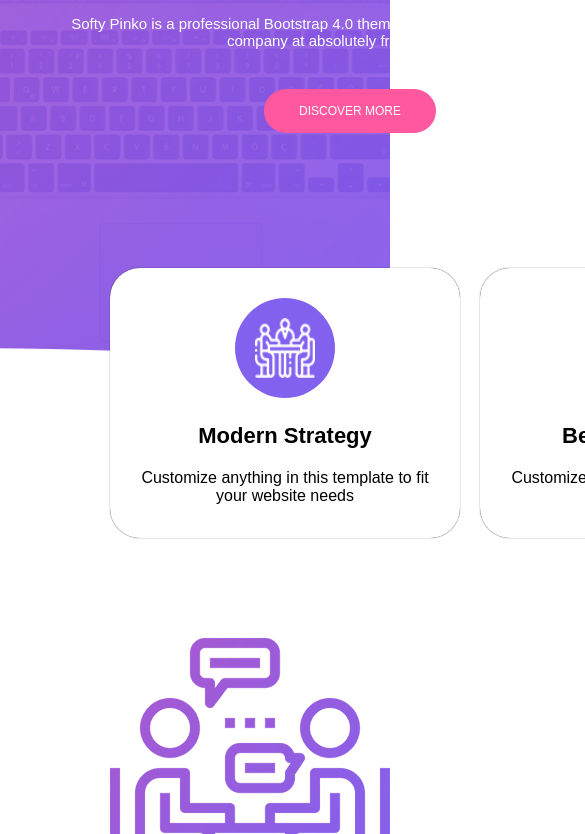
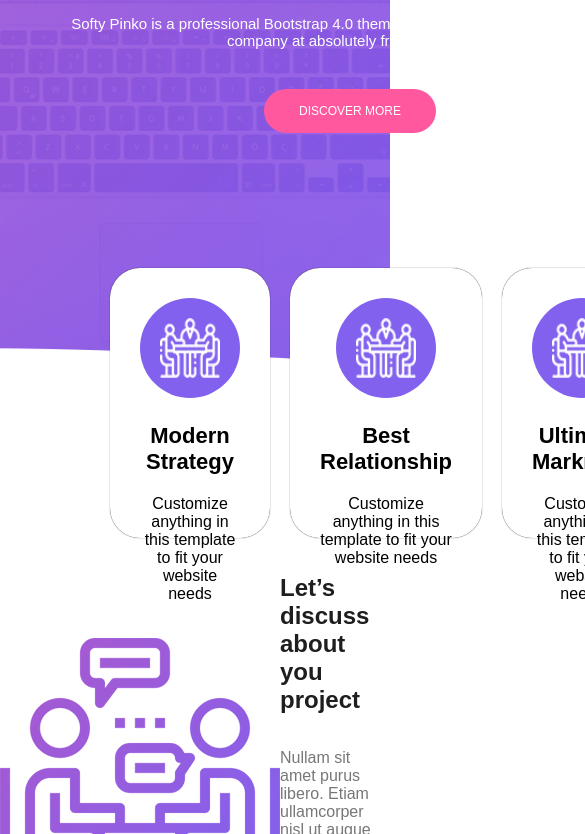
Before and after one commit to prasad-28/Softy-Pinko, a plain HTML site: page index.html in a window 390 px wide. Shown: the part 371-1205 px from the top of the page, 585 px wide, since content can reach past the window. Drawn offline with Linux system fonts and the light colour scheme; a web font is replaced by a local one.

Commit message:
new fonts added and resposive

```diff
--- /dev/null
+++ b/Style/fonts.css
@@ -0,0 +1,405 @@
+/* cyrillic-ext */
+@font-face {
+  font-family: 'Raleway';
+  font-style: normal;
+  font-weight: 100;
+  font-display: swap;
+  src: url(https://fonts.gstatic.com/s/raleway/v28/1Ptug8zYS_SKggPNyCAIT5lu.woff2) format('woff2');
+  unicode-range: U+0460-052F, U+1C80-1C88, U+20B4, U+2DE0-2DFF, U+A640-A69F, U+FE2E-FE2F;
+}
+/* cyrillic */
+@font-face {
+  font-family: 'Raleway';
+  font-style: normal;
+  font-weight: 100;
+  font-display: swap;
+  src: url(https://fonts.gstatic.com/s/raleway/v28/1Ptug8zYS_SKggPNyCkIT5lu.woff2) format('woff2');
+  unicode-range: U+0301, U+0400-045F, U+0490-0491, U+04B0-04B1, U+2116;
+}
+/* vietnamese */
+@font-face {
+  font-family: 'Raleway';
+  font-style: normal;
+  font-weight: 100;
+  font-display: swap;
+  src: url(https://fonts.gstatic.com/s/raleway/v28/1Ptug8zYS_SKggPNyCIIT5lu.woff2) format('woff2');
+  unicode-range: U+0102-0103, U+0110-0111, U+0128-0129, U+0168-0169, U+01A0-01A1, U+01AF-01B0, U+1EA0-1EF9, U+20AB;
+}
+/* latin-ext */
+@font-face {
+  font-family: 'Raleway';
+  font-style: normal;
+  font-weight: 100;
+  font-display: swap;
+  src: url(https://fonts.gstatic.com/s/raleway/v28/1Ptug8zYS_SKggPNyCMIT5lu.woff2) format('woff2');
+  unicode-range: U+0100-024F, U+0259, U+1E00-1EFF, U+2020, U+20A0-20AB, U+20AD-20CF, U+2113, U+2C60-2C7F, U+A720-A7FF;
+}
+/* latin */
+@font-face {
+  font-family: 'Raleway';
+  font-style: normal;
+  font-weight: 100;
+  font-display: swap;
+  src: url(https://fonts.gstatic.com/s/raleway/v28/1Ptug8zYS_SKggPNyC0ITw.woff2) format('woff2');
+  unicode-range: U+0000-00FF, U+0131, U+0152-0153, U+02BB-02BC, U+02C6, U+02DA, U+02DC, U+2000-206F, U+2074, U+20AC, U+2122, U+2191, U+2193, U+2212, U+2215, U+FEFF, U+FFFD;
+}
+/* cyrillic-ext */
+@font-face {
+  font-family: 'Raleway';
+  font-style: normal;
+  font-weight: 200;
+  font-display: swap;
+  src: url(https://fonts.gstatic.com/s/raleway/v28/1Ptug8zYS_SKggPNyCAIT5lu.woff2) format('woff2');
+  unicode-range: U+0460-052F, U+1C80-1C88, U+20B4, U+2DE0-2DFF, U+A640-A69F, U+FE2E-FE2F;
+}
+/* cyrillic */
+@font-face {
+  font-family: 'Raleway';
+  font-style: normal;
+  font-weight: 200;
+  font-display: swap;
+  src: url(https://fonts.gstatic.com/s/raleway/v28/1Ptug8zYS_SKggPNyCkIT5lu.woff2) format('woff2');
+  unicode-range: U+0301, U+0400-045F, U+0490-0491, U+04B0-04B1, U+2116;
+}
+/* vietnamese */
+@font-face {
+  font-family: 'Raleway';
+  font-style: normal;
+  font-weight: 200;
+  font-display: swap;
+  src: url(https://fonts.gstatic.com/s/raleway/v28/1Ptug8zYS_SKggPNyCIIT5lu.woff2) format('woff2');
+  unicode-range: U+0102-0103, U+0110-0111, U+0128-0129, U+0168-0169, U+01A0-01A1, U+01AF-01B0, U+1EA0-1EF9, U+20AB;
+}
+/* latin-ext */
+@font-face {
+  font-family: 'Raleway';
+  font-style: normal;
+  font-weight: 200;
+  font-display: swap;
+  src: url(https://fonts.gstatic.com/s/raleway/v28/1Ptug8zYS_SKggPNyCMIT5lu.woff2) format('woff2');
+  unicode-range: U+0100-024F, U+0259, U+1E00-1EFF, U+2020, U+20A0-20AB, U+20AD-20CF, U+2113, U+2C60-2C7F, U+A720-A7FF;
+}
+/* latin */
+@font-face {
+  font-family: 'Raleway';
+  font-style: normal;
+  font-weight: 200;
+  font-display: swap;
+  src: url(https://fonts.gstatic.com/s/raleway/v28/1Ptug8zYS_SKggPNyC0ITw.woff2) format('woff2');
+  unicode-range: U+0000-00FF, U+0131, U+0152-0153, U+02BB-02BC, U+02C6, U+02DA, U+02DC, U+2000-206F, U+2074, U+20AC, U+2122, U+2191, U+2193, U+2212, U+2215, U+FEFF, U+FFFD;
+}
+/* cyrillic-ext */
+@font-face {
+  font-family: 'Raleway';
+  font-style: normal;
+  font-weight: 300;
+  font-display: swap;
+  src: url(https://fonts.gstatic.com/s/raleway/v28/1Ptug8zYS_SKggPNyCAIT5lu.woff2) format('woff2');
+  unicode-range: U+0460-052F, U+1C80-1C88, U+20B4, U+2DE0-2DFF, U+A640-A69F, U+FE2E-FE2F;
+}
+/* cyrillic */
+@font-face {
+  font-family: 'Raleway';
+  font-style: normal;
+  font-weight: 300;
+  font-display: swap;
+  src: url(https://fonts.gstatic.com/s/raleway/v28/1Ptug8zYS_SKggPNyCkIT5lu.woff2) format('woff2');
+  unicode-range: U+0301, U+0400-045F, U+0490-0491, U+04B0-04B1, U+2116;
+}
+/* vietnamese */
+@font-face {
+  font-family: 'Raleway';
+  font-style: normal;
+  font-weight: 300;
+  font-display: swap;
+  src: url(https://fonts.gstatic.com/s/raleway/v28/1Ptug8zYS_SKggPNyCIIT5lu.woff2) format('woff2');
+  unicode-range: U+0102-0103, U+0110-0111, U+0128-0129, U+0168-0169, U+01A0-01A1, U+01AF-01B0, U+1EA0-1EF9, U+20AB;
+}
+/* latin-ext */
+@font-face {
+  font-family: 'Raleway';
+  font-style: normal;
+  font-weight: 300;
+  font-display: swap;
+  src: url(https://fonts.gstatic.com/s/raleway/v28/1Ptug8zYS_SKggPNyCMIT5lu.woff2) format('woff2');
+  unicode-range: U+0100-024F, U+0259, U+1E00-1EFF, U+2020, U+20A0-20AB, U+20AD-20CF, U+2113, U+2C60-2C7F, U+A720-A7FF;
+}
+/* latin */
+@font-face {
+  font-family: 'Raleway';
+  font-style: normal;
+  font-weight: 300;
+  font-display: swap;
+  src: url(https://fonts.gstatic.com/s/raleway/v28/1Ptug8zYS_SKggPNyC0ITw.woff2) format('woff2');
+  unicode-range: U+0000-00FF, U+0131, U+0152-0153, U+02BB-02BC, U+02C6, U+02DA, U+02DC, U+2000-206F, U+2074, U+20AC, U+2122, U+2191, U+2193, U+2212, U+2215, U+FEFF, U+FFFD;
+}
+/* cyrillic-ext */
+@font-face {
+  font-family: 'Raleway';
+  font-style: normal;
+  font-weight: 400;
+  font-display: swap;
+  src: url(https://fonts.gstatic.com/s/raleway/v28/1Ptug8zYS_SKggPNyCAIT5lu.woff2) format('woff2');
+  unicode-range: U+0460-052F, U+1C80-1C88, U+20B4, U+2DE0-2DFF, U+A640-A69F, U+FE2E-FE2F;
+}
+/* cyrillic */
+@font-face {
+  font-family: 'Raleway';
+  font-style: normal;
+  font-weight: 400;
+  font-display: swap;
+  src: url(https://fonts.gstatic.com/s/raleway/v28/1Ptug8zYS_SKggPNyCkIT5lu.woff2) format('woff2');
+  unicode-range: U+0301, U+0400-045F, U+0490-0491, U+04B0-04B1, U+2116;
+}
+/* vietnamese */
+@font-face {
+  font-family: 'Raleway';
+  font-style: normal;
+  font-weight: 400;
+  font-display: swap;
+  src: url(https://fonts.gstatic.com/s/raleway/v28/1Ptug8zYS_SKggPNyCIIT5lu.woff2) format('woff2');
+  unicode-range: U+0102-0103, U+0110-0111, U+0128-0129, U+0168-0169, U+01A0-01A1, U+01AF-01B0, U+1EA0-1EF9, U+20AB;
+}
+/* latin-ext */
+@font-face {
+  font-family: 'Raleway';
+  font-style: normal;
+  font-weight: 400;
+  font-display: swap;
+  src: url(https://fonts.gstatic.com/s/raleway/v28/1Ptug8zYS_SKggPNyCMIT5lu.woff2) format('woff2');
+  unicode-range: U+0100-024F, U+0259, U+1E00-1EFF, U+2020, U+20A0-20AB, U+20AD-20CF, U+2113, U+2C60-2C7F, U+A720-A7FF;
+}
+/* latin */
+@font-face {
+  font-family: 'Raleway';
+  font-style: normal;
+  font-weight: 400;
+  font-display: swap;
+  src: url(https://fonts.gstatic.com/s/raleway/v28/1Ptug8zYS_SKggPNyC0ITw.woff2) format('woff2');
+  unicode-range: U+0000-00FF, U+0131, U+0152-0153, U+02BB-02BC, U+02C6, U+02DA, U+02DC, U+2000-206F, U+2074, U+20AC, U+2122, U+2191, U+2193, U+2212, U+2215, U+FEFF, U+FFFD;
+}
+/* cyrillic-ext */
+@font-face {
+  font-family: 'Raleway';
+  font-style: normal;
+  font-weight: 500;
+  font-display: swap;
+  src: url(https://fonts.gstatic.com/s/raleway/v28/1Ptug8zYS_SKggPNyCAIT5lu.woff2) format('woff2');
+  unicode-range: U+0460-052F, U+1C80-1C88, U+20B4, U+2DE0-2DFF, U+A640-A69F, U+FE2E-FE2F;
+}
+/* cyrillic */
+@font-face {
+  font-family: 'Raleway';
+  font-style: normal;
+  font-weight: 500;
+  font-display: swap;
+  src: url(https://fonts.gstatic.com/s/raleway/v28/1Ptug8zYS_SKggPNyCkIT5lu.woff2) format('woff2');
+  unicode-range: U+0301, U+0400-045F, U+0490-0491, U+04B0-04B1, U+2116;
+}
+/* vietnamese */
+@font-face {
+  font-family: 'Raleway';
+  font-style: normal;
+  font-weight: 500;
+  font-display: swap;
+  src: url(https://fonts.gstatic.com/s/raleway/v28/1Ptug8zYS_SKggPNyCIIT5lu.woff2) format('woff2');
+  unicode-range: U+0102-0103, U+0110-0111, U+0128-0129, U+0168-0169, U+01A0-01A1, U+01AF-01B0, U+1EA0-1EF9, U+20AB;
+}
+/* latin-ext */
+@font-face {
+  font-family: 'Raleway';
+  font-style: normal;
+  font-weight: 500;
+  font-display: swap;
+  src: url(https://fonts.gstatic.com/s/raleway/v28/1Ptug8zYS_SKggPNyCMIT5lu.woff2) format('woff2');
+  unicode-range: U+0100-024F, U+0259, U+1E00-1EFF, U+2020, U+20A0-20AB, U+20AD-20CF, U+2113, U+2C60-2C7F, U+A720-A7FF;
+}
+/* latin */
+@font-face {
+  font-family: 'Raleway';
+  font-style: normal;
+  font-weight: 500;
+  font-display: swap;
+  src: url(https://fonts.gstatic.com/s/raleway/v28/1Ptug8zYS_SKggPNyC0ITw.woff2) format('woff2');
+  unicode-range: U+0000-00FF, U+0131, U+0152-0153, U+02BB-02BC, U+02C6, U+02DA, U+02DC, U+2000-206F, U+2074, U+20AC, U+2122, U+2191, U+2193, U+2212, U+2215, U+FEFF, U+FFFD;
+}
+/* cyrillic-ext */
+@font-face {
+  font-family: 'Raleway';
+  font-style: normal;
+  font-weight: 600;
+  font-display: swap;
+  src: url(https://fonts.gstatic.com/s/raleway/v28/1Ptug8zYS_SKggPNyCAIT5lu.woff2) format('woff2');
+  unicode-range: U+0460-052F, U+1C80-1C88, U+20B4, U+2DE0-2DFF, U+A640-A69F, U+FE2E-FE2F;
+}
+/* cyrillic */
+@font-face {
+  font-family: 'Raleway';
+  font-style: normal;
+  font-weight: 600;
+  font-display: swap;
+  src: url(https://fonts.gstatic.com/s/raleway/v28/1Ptug8zYS_SKggPNyCkIT5lu.woff2) format('woff2');
+  unicode-range: U+0301, U+0400-045F, U+0490-0491, U+04B0-04B1, U+2116;
+}
+/* vietnamese */
+@font-face {
+  font-family: 'Raleway';
+  font-style: normal;
+  font-weight: 600;
+  font-display: swap;
+  src: url(https://fonts.gstatic.com/s/raleway/v28/1Ptug8zYS_SKggPNyCIIT5lu.woff2) format('woff2');
+  unicode-range: U+0102-0103, U+0110-0111, U+0128-0129, U+0168-0169, U+01A0-01A1, U+01AF-01B0, U+1EA0-1EF9, U+20AB;
+}
+/* latin-ext */
+@font-face {
+  font-family: 'Raleway';
+  font-style: normal;
+  font-weight: 600;
+  font-display: swap;
+  src: url(https://fonts.gstatic.com/s/raleway/v28/1Ptug8zYS_SKggPNyCMIT5lu.woff2) format('woff2');
+  unicode-range: U+0100-024F, U+0259, U+1E00-1EFF, U+2020, U+20A0-20AB, U+20AD-20CF, U+2113, U+2C60-2C7F, U+A720-A7FF;
+}
+/* latin */
+@font-face {
+  font-family: 'Raleway';
+  font-style: normal;
+  font-weight: 600;
+  font-display: swap;
+  src: url(https://fonts.gstatic.com/s/raleway/v28/1Ptug8zYS_SKggPNyC0ITw.woff2) format('woff2');
+  unicode-range: U+0000-00FF, U+0131, U+0152-0153, U+02BB-02BC, U+02C6, U+02DA, U+02DC, U+2000-206F, U+2074, U+20AC, U+2122, U+2191, U+2193, U+2212, U+2215, U+FEFF, U+FFFD;
+}
+/* cyrillic-ext */
+@font-face {
+  font-family: 'Raleway';
+  font-style: normal;
+  font-weight: 700;
+  font-display: swap;
+  src: url(https://fonts.gstatic.com/s/raleway/v28/1Ptug8zYS_SKggPNyCAIT5lu.woff2) format('woff2');
+  unicode-range: U+0460-052F, U+1C80-1C88, U+20B4, U+2DE0-2DFF, U+A640-A69F, U+FE2E-FE2F;
+}
+/* cyrillic */
+@font-face {
+  font-family: 'Raleway';
+  font-style: normal;
+  font-weight: 700;
+  font-display: swap;
+  src: url(https://fonts.gstatic.com/s/raleway/v28/1Ptug8zYS_SKggPNyCkIT5lu.woff2) format('woff2');
+  unicode-range: U+0301, U+0400-045F, U+0490-0491, U+04B0-04B1, U+2116;
+}
+/* vietnamese */
+@font-face {
+  font-family: 'Raleway';
+  font-style: normal;
+  font-weight: 700;
+  font-display: swap;
+  src: url(https://fonts.gstatic.com/s/raleway/v28/1Ptug8zYS_SKggPNyCIIT5lu.woff2) format('woff2');
+  unicode-range: U+0102-0103, U+0110-0111, U+0128-0129, U+0168-0169, U+01A0-01A1, U+01AF-01B0, U+1EA0-1EF9, U+20AB;
+}
+/* latin-ext */
+@font-face {
+  font-family: 'Raleway';
+  font-style: normal;
+  font-weight: 700;
+  font-display: swap;
+  src: url(https://fonts.gstatic.com/s/raleway/v28/1Ptug8zYS_SKggPNyCMIT5lu.woff2) format('woff2');
+  unicode-range: U+0100-024F, U+0259, U+1E00-1EFF, U+2020, U+20A0-20AB, U+20AD-20CF, U+2113, U+2C60-2C7F, U+A720-A7FF;
+}
+/* latin */
+@font-face {
+  font-family: 'Raleway';
+  font-style: normal;
+  font-weight: 700;
+  font-display: swap;
+  src: url(https://fonts.gstatic.com/s/raleway/v28/1Ptug8zYS_SKggPNyC0ITw.woff2) format('woff2');
+  unicode-range: U+0000-00FF, U+0131, U+0152-0153, U+02BB-02BC, U+02C6, U+02DA, U+02DC, U+2000-206F, U+2074, U+20AC, U+2122, U+2191, U+2193, U+2212, U+2215, U+FEFF, U+FFFD;
+}
+/* cyrillic-ext */
+@font-face {
+  font-family: 'Raleway';
+  font-style: normal;
+  font-weight: 800;
+  font-display: swap;
+  src: url(https://fonts.gstatic.com/s/raleway/v28/1Ptug8zYS_SKggPNyCAIT5lu.woff2) format('woff2');
+  unicode-range: U+0460-052F, U+1C80-1C88, U+20B4, U+2DE0-2DFF, U+A640-A69F, U+FE2E-FE2F;
+}
+/* cyrillic */
+@font-face {
+  font-family: 'Raleway';
+  font-style: normal;
+  font-weight: 800;
+  font-display: swap;
+  src: url(https://fonts.gstatic.com/s/raleway/v28/1Ptug8zYS_SKggPNyCkIT5lu.woff2) format('woff2');
+  unicode-range: U+0301, U+0400-045F, U+0490-0491, U+04B0-04B1, U+2116;
+}
+/* vietnamese */
+@font-face {
+  font-family: 'Raleway';
+  font-style: normal;
+  font-weight: 800;
+  font-display: swap;
+  src: url(https://fonts.gstatic.com/s/raleway/v28/1Ptug8zYS_SKggPNyCIIT5lu.woff2) format('woff2');
+  unicode-range: U+0102-0103, U+0110-0111, U+0128-0129, U+0168-0169, U+01A0-01A1, U+01AF-01B0, U+1EA0-1EF9, U+20AB;
+}
+/* latin-ext */
+@font-face {
+  font-family: 'Raleway';
+  font-style: normal;
+  font-weight: 800;
+  font-display: swap;
+  src: url(https://fonts.gstatic.com/s/raleway/v28/1Ptug8zYS_SKggPNyCMIT5lu.woff2) format('woff2');
+  unicode-range: U+0100-024F, U+0259, U+1E00-1EFF, U+2020, U+20A0-20AB, U+20AD-20CF, U+2113, U+2C60-2C7F, U+A720-A7FF;
+}
+/* latin */
+@font-face {
+  font-family: 'Raleway';
+  font-style: normal;
+  font-weight: 800;
+  font-display: swap;
+  src: url(https://fonts.gstatic.com/s/raleway/v28/1Ptug8zYS_SKggPNyC0ITw.woff2) format('woff2');
+  unicode-range: U+0000-00FF, U+0131, U+0152-0153, U+02BB-02BC, U+02C6, U+02DA, U+02DC, U+2000-206F, U+2074, U+20AC, U+2122, U+2191, U+2193, U+2212, U+2215, U+FEFF, U+FFFD;
+}
+/* cyrillic-ext */
+@font-face {
+  font-family: 'Raleway';
+  font-style: normal;
+  font-weight: 900;
+  font-display: swap;
+  src: url(https://fonts.gstatic.com/s/raleway/v28/1Ptug8zYS_SKggPNyCAIT5lu.woff2) format('woff2');
+  unicode-range: U+0460-052F, U+1C80-1C88, U+20B4, U+2DE0-2DFF, U+A640-A69F, U+FE2E-FE2F;
+}
+/* cyrillic */
+@font-face {
+  font-family: 'Raleway';
+  font-style: normal;
+  font-weight: 900;
+  font-display: swap;
+  src: url(https://fonts.gstatic.com/s/raleway/v28/1Ptug8zYS_SKggPNyCkIT5lu.woff2) format('woff2');
+  unicode-range: U+0301, U+0400-045F, U+0490-0491, U+04B0-04B1, U+2116;
+}
+/* vietnamese */
+@font-face {
+  font-family: 'Raleway';
+  font-style: normal;
+  font-weight: 900;
+  font-display: swap;
+  src: url(https://fonts.gstatic.com/s/raleway/v28/1Ptug8zYS_SKggPNyCIIT5lu.woff2) format('woff2');
+  unicode-range: U+0102-0103, U+0110-0111, U+0128-0129, U+0168-0169, U+01A0-01A1, U+01AF-01B0, U+1EA0-1EF9, U+20AB;
+}
+/* latin-ext */
+@font-face {
+  font-family: 'Raleway';
+  font-style: normal;
+  font-weight: 900;
+  font-display: swap;
+  src: url(https://fonts.gstatic.com/s/raleway/v28/1Ptug8zYS_SKggPNyCMIT5lu.woff2) format('woff2');
+  unicode-range: U+0100-024F, U+0259, U+1E00-1EFF, U+2020, U+20A0-20AB, U+20AD-20CF, U+2113, U+2C60-2C7F, U+A720-A7FF;
+}
+/* latin */
+@font-face {
+  font-family: 'Raleway';
+  font-style: normal;
+  font-weight: 900;
+  font-display: swap;
+  src: url(https://fonts.gstatic.com/s/raleway/v28/1Ptug8zYS_SKggPNyC0ITw.woff2) format('woff2');
+  unicode-range: U+0000-00FF, U+0131, U+0152-0153, U+02BB-02BC, U+02C6, U+02DA, U+02DC, U+2000-206F, U+2074, U+20AC, U+2122, U+2191, U+2193, U+2212, U+2215, U+FEFF, U+FFFD;
+}
--- a/Style/main.css
+++ b/Style/main.css
@@ -2,6 +2,9 @@
 	margin: 0;
 	padding: 0;
 	font-family: "Raleway", sans-serif;
+}
+.fw-1{
+	font-weight:100;
 }
 
 .main_header {
@@ -243,8 +246,8 @@
 .work_process_inner_items {
 	font-family: sans-serif;
 	font-size: 15px;
-	width: calc(165px - 60px);
-	height: calc(190px - 60px);
+	width: calc(160px - 60px);
+	height: calc(194px - 60px);
 	/* width: 160px;
     height: 180px; */
 	padding: 30px;
@@ -404,3 +407,24 @@
 .Testimonial_data h1 {
 	padding-bottom: 20px;
 }
+
+@media All and (max-width:1024px){
+	.width_1024{
+		width: 100%;
+	}
+	.work_process_inner_items{
+		width: auto;
+	}
+
+	.Testimonial_box{
+		margin: 0px 15px;
+    width: calc(100% - 40px);
+	}
+	.main_navigation_header{
+		/* width: calc(100% - 130px);
+    left: auto;
+    right: auto;
+    padding: 0 15px;
+    position: fixed; */
+	}
+}
--- a/index.html
+++ b/index.html
@@ -5,11 +5,12 @@
     <title>Softy Pinko</title>
     <link rel="icon" href="/css/master.css">
     <link rel="stylesheet" href="Style/main.css">
+    <link rel="stylesheet" href="Style/fonts.css">
     <link rel="stylesheet" href="https://cdnjs.cloudflare.com/ajax/libs/font-awesome/4.7.0/css/font-awesome.min.css">
   </head>
   <body>
     <section class="main_header">
-      <div class="main_navigation_header d_Flex">
+      <div class="main_navigation_header width_1024 d_Flex">
         <div class="nav_logo">
            <img src="images/logo.png" alt="Image of logo">
         </div>
@@ -28,7 +29,7 @@
         <p>Softy Pinko is a professional Bootstrap 4.0 theme designed by Template Mo for your company at absolutely free of charge</p>
         <button type="button" name="button" class="nav_header_button">DISCOVER MORE</button>
       </div>
-      <div class="features_head d_Flex">
+      <div class="features_head  width_1024 d_Flex">
         <div class="feature_box">
           <div class="feature_icon">
             <img src="Images/featured-item-01.png" alt="">
@@ -53,7 +54,7 @@
       </div>
     </section>
     <section class="about_your_project">
-      <div class="project_item_outer_1 d_Flex">
+      <div class="project_item_outer_1 width_1024 d_Flex">
         <div class="project_left_image slide-right d_Flex">
           <img src="Images/left-image.png" alt="">
         </div>
@@ -122,7 +123,7 @@
          <h1>What do they say?</h1>
          <p>Donec tempus, sem non rutrum imperdiet, lectus orci fringilla nulla, at accumsan elit eros a turpis. Ut sagittis lectus libero.</p>
        </div>
-       <div class="Testimonials_inner d_Flex">
+       <div class="Testimonials_inner width_1024 d_Flex">
 
          <div class="Testimonial_box">
             <i>
```
